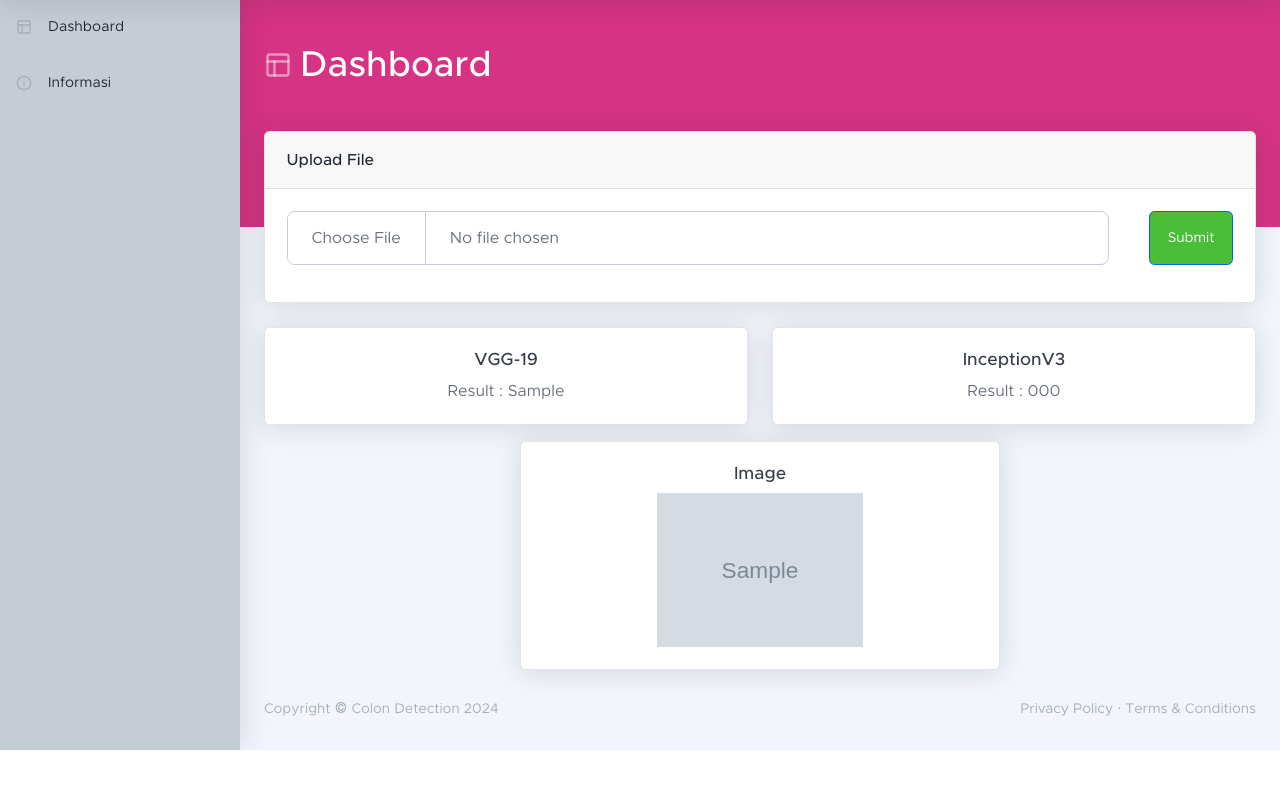
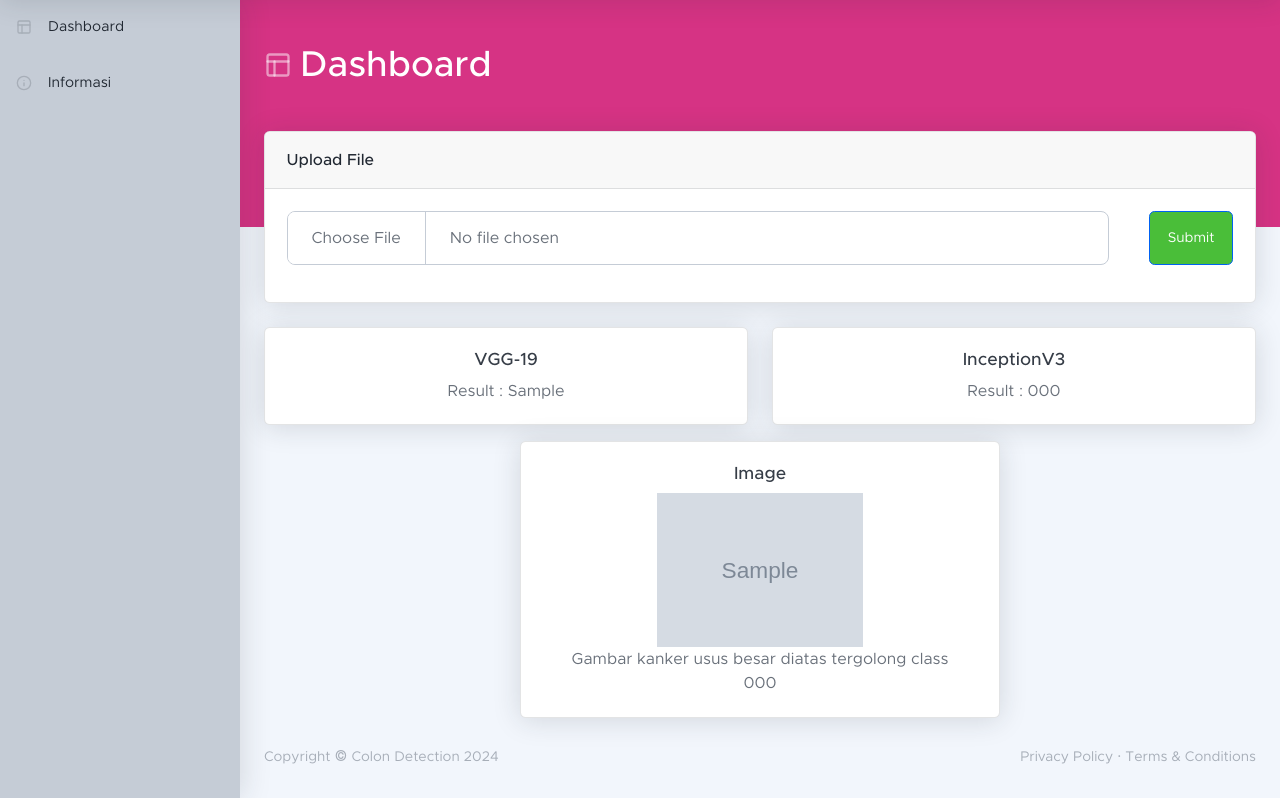
Before and after one commit to Jose-Rafaels/colon-detection, a Flask app: template templates/index.html in a window 1280 px wide. Shown: the part 59-857 px from the top of the page. Before the commit the page ends 809 px from the top, so only its background shows below. Run offline with Flask 3, Linux system fonts and the light colour scheme; the template is opened without the code that fills it: most values are stand-ins (such as "Sample title", 1, 10 or a date in 2020); grey boxes marked "Sample" are stand-in pictures; some libraries are stand-ins or nearby versions.

Commit message:
update : class name

```diff
--- a/ml/model.py
+++ b/ml/model.py
@@ -13,7 +13,7 @@ def predict(img_path , model_path, target_size) :
     # Prediksi
     prediction = model.predict(img_array)
     # Mendekode prediksi
-    predicted_class = 'colon_n' if prediction[0] > 0.5 else 'colon_aca'
+    predicted_class = 'colon benign tissue' if prediction[0] > 0.5 else 'colon adenocarcinoma'
     confidence = prediction[0][0] * 100  # Konversi ke persentase
     return predicted_class, confidence
 
--- a/templates/index.html
+++ b/templates/index.html
@@ -73,7 +73,6 @@ content %}
           </div>
         </div>
       </div>
-      <!-- <div class="row"> -->
       <div class="card mx-auto mt-3" style="width: 60vh">
         <div class="card-body">
           <h5 class="text-center card-title">Image</h5>
@@ -83,9 +82,12 @@ content %}
             src="{{ url_for('static',filename=data.image) }}"
             alt="image"
           />
+          <div class="text-center">
+            Gambar kanker usus besar diatas tergolong class
+            {{data.result_inceptionV3}}
+          </div>
           {% endif %}
         </div>
-        <!-- </div> -->
       </div>
     </div>
   </div>
```
